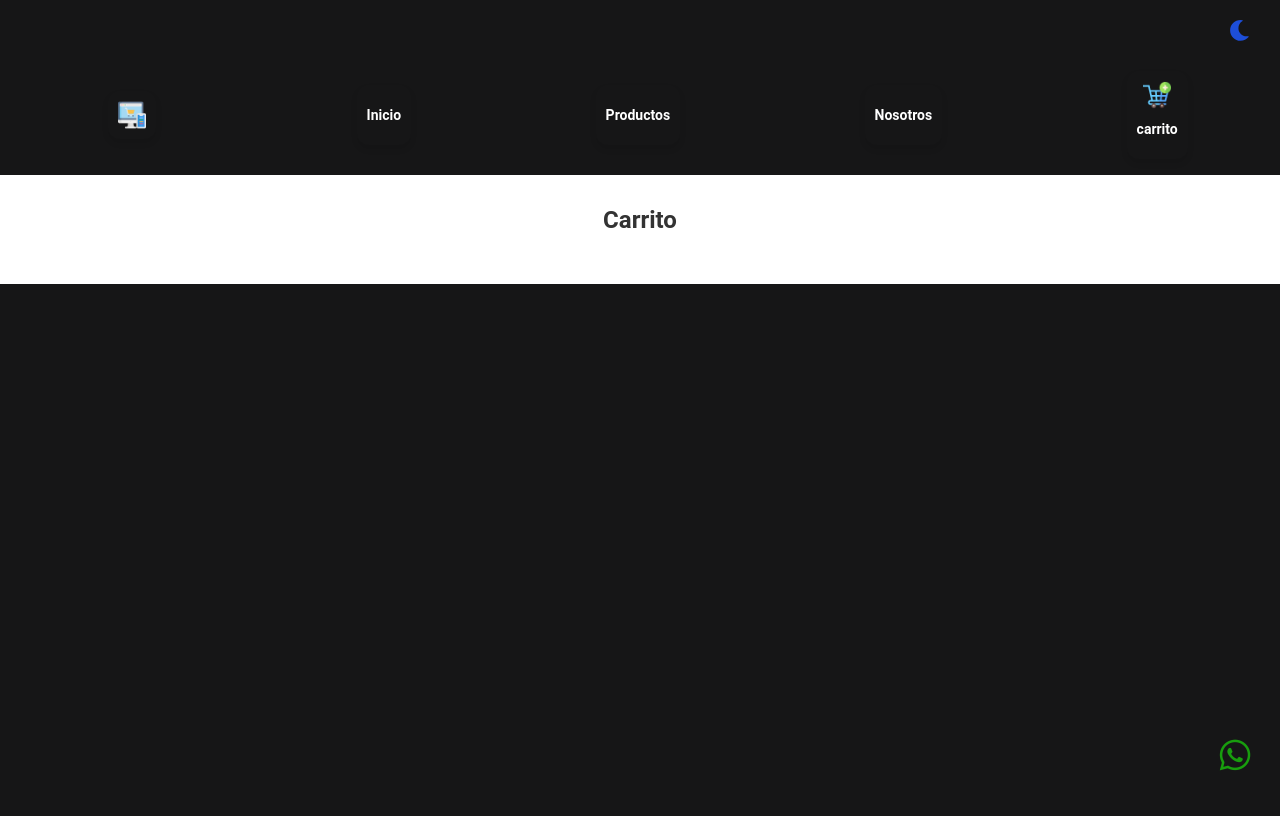
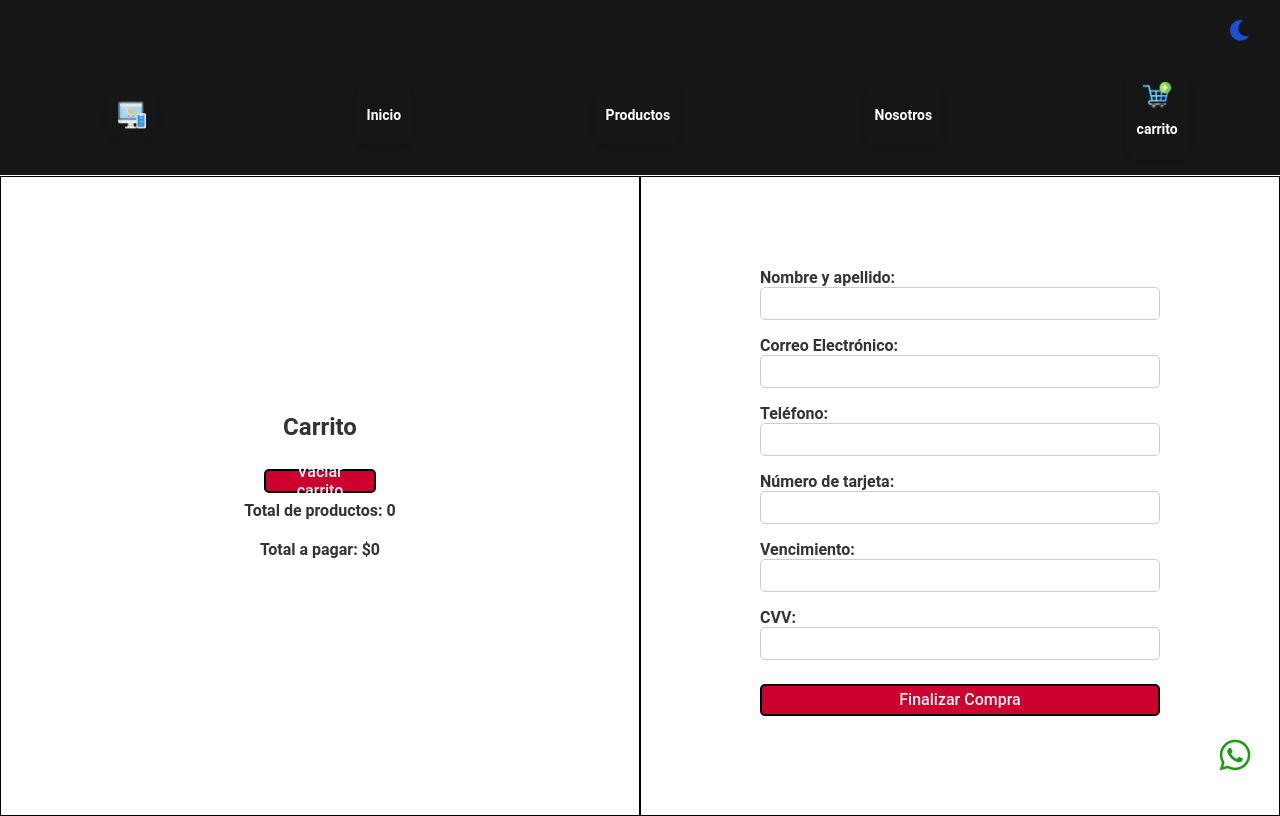
Before and after one commit to NicolasRovetta/e-commerce, a React (Vite) app: page /cart in a window 1280 px wide. Built offline with nearby package versions, Linux system fonts and the light colour scheme.

Commit message:
creacion de formulario

```diff
--- a/src/components/Cart.jsx
+++ b/src/components/Cart.jsx
@@ -1,8 +1,9 @@
-import { useContext, useState, useEffect } from 'react';
-import ThemeContext from './themeContext';
-import './themeContext.css';
-import './cart.css';
-import { addProductCart } from './DetalleProducto';
+import { useContext, useState, useEffect } from "react";
+import Swal from "sweetalert2"; // Asegúrate de importar Swal
+import ThemeContext from "./themeContext";
+import "./themeContext.css";
+import "./cart.css";
+import { addProductCart } from "./DetalleProducto";
 
 function Cart() {
   const { theme } = useContext(ThemeContext);
@@ -10,17 +11,59 @@ function Cart() {
 
   useEffect(() => {
     const itemCounts = addProductCart.reduce((acc, item) => {
-      acc[item.id] = acc[item.id] ? { ...acc[item.id], count: acc[item.id].count + 1 } : { ...item, count: 1 };
+      acc[item.id] = acc[item.id]
+        ? { ...acc[item.id], count: acc[item.id].count + 1 }
+        : { ...item, count: 1 };
       return acc;
     }, {});
     setCartItems(Object.values(itemCounts));
   }, []);
 
+  const clearCart = () => {
+    addProductCart.length = 0; // Vaciar el array
+    setCartItems([]);
+  };
+
+  const handlePurchase = (e) => {
+    e.preventDefault();
+    const total = cartItems.reduce((acc, item) => acc + item.precio * item.count, 0);
+    const purchaseId = Math.floor(Math.random() * 1000000);
+    const purchaseDetails = {
+      id: purchaseId,
+      items: cartItems,
+      total: total,
+    };
+
+    Swal.fire({
+      title: "Confirmar compra",
+      text: `El total de su compra es $${total}. ¿Desea continuar?`,
+      icon: "warning",
+      showCancelButton: true,
+      confirmButtonText: "Sí, comprar",
+      cancelButtonText: "Cancelar",
+    }).then((result) => {
+      if (result.isConfirmed) {
+        Swal.fire("Compra realizada", `Su compra ha sido confirmada con el ID ${purchaseId}`, "success");
+        console.log(purchaseDetails); // Aquí puedes manejar el array de compra
+        clearCart();
+      }
+    });
+  };
+
   return (
-    <div className={`cart app ${theme}`}>
+    <div className={`containerCart app ${theme}`}>
+      <div className="cart">
         <h2>Carrito</h2>
+        <button type="reset" onClick={clearCart}>
+          Vaciar carrito
+        </button>
+        <h4>Total de productos: {cartItems.length}</h4>
+        <h4>
+          Total a pagar: $
+          {cartItems.reduce((acc, item) => acc + item.precio * item.count, 0)}
+        </h4>
         <ul>
-        {cartItems.map(item => (
+          {cartItems.map((item) => (
             <li key={item.id} className="card">
               <div>{item.categoria}</div>
               <div>
@@ -37,6 +80,36 @@ function Cart() {
           ))}
         </ul>
       </div>
+      <div className="formulario">
+        <form onSubmit={handlePurchase}>
+          <div>
+            <label>Nombre y apellido:</label>
+            <input type="text" name="nombre y apellido" required />
+          </div>
+          <div>
+            <label>Correo Electrónico:</label>
+            <input type="email" name="correo" required />
+          </div>
+          <div>
+            <label>Teléfono:</label>
+            <input type="tel" name="telefono" required />
+          </div>
+          <div>
+            <label>Número de tarjeta:</label>
+            <input type="text" name="numero de tarjeta" required />
+          </div>
+          <div>
+            <label>Vencimiento:</label>
+            <input type="text" name="vencimiento" required />
+          </div>
+          <div>
+            <label>CVV:</label>
+            <input type="text" name="cvv" required />
+          </div>
+          <button type="submit">Finalizar Compra</button>
+        </form>
+      </div>
+    </div>
   );
 }
 
--- a/src/components/cart.css
+++ b/src/components/cart.css
@@ -1,5 +1,94 @@
+.containerCart{
+  display: flex;
+  flex-direction: row;
+}
+
 .cart {
+  display: flex;
+  flex-direction: column;
   height: auto;
+  min-height: 80vh;
   margin: 0;
-  padding: 30px 0;
+  padding: 0.5rem;
+  width: 50%;
+  align-items: center;
+  justify-content: center;
+  border: 1px solid #000;
 }
+
+.cart .card {
+  display: flex;
+  flex-direction: column;
+  justify-content: space-evenly;
+  align-items: center;
+  max-width: 100%;
+  margin: 0.5rem 0;
+  padding: 0.5rem;
+  border: 1px solid #000;
+}
+
+.cart button {
+  font: 500 1rem 'Roboto', sans-serif;
+  font-size: medium;
+  height: 1.5rem;
+  margin: 0.5rem;
+  padding: 0.5rem;
+  border-radius: 5px;
+  width: 7rem;
+  border: 2px solid #000;
+  background-color: rgb(206, 0, 45) !important;
+  display: flex;
+  align-items: center;
+  justify-content: center;
+}
+
+.formulario{
+  display: flex;
+  flex-direction: column;
+  height: auto;
+  min-height: 80vh;
+  margin: 0;
+  padding: 0.5rem;
+  width: 50%;
+  align-items: center;
+  justify-content: center;
+  border: 1px solid #000;
+}
+
+.formulario form {
+  display: flex;
+  flex-direction: column;
+  width: 100%;
+  max-width: 400px;
+}
+
+.formulario form div {
+  margin-bottom: 1rem;
+}
+
+.formulario form label {
+  margin-bottom: 0.5rem;
+  font-weight: bold;
+}
+
+.formulario form input {
+  padding: 0.5rem;
+  border: 1px solid #ccc;
+  border-radius: 5px;
+  width: 100%;
+}
+
+.formulario form button {
+  font: 500 1rem 'Roboto', sans-serif;
+  font-size: medium;
+  height: 2rem;
+  margin: 0.5rem 0;
+  padding: 0.5rem;
+  border-radius: 5px;
+  width: 100%;
+  border: 2px solid #000;
+  background-color: rgb(206, 0, 45) !important;
+  display: flex;
+  align-items: center;
+  justify-content: center;
+}
--- a/src/components/themeContext.css
+++ b/src/components/themeContext.css
@@ -19,7 +19,7 @@
 .app .dark {
   background-color: #333;
   color: #f5f5f5;
-  h2, p{
+  h2,h3,h4, p{
     color: #f5f5f5;
   }
   button {
```
Lines whose indentation alone changed are shown as unchanged.
